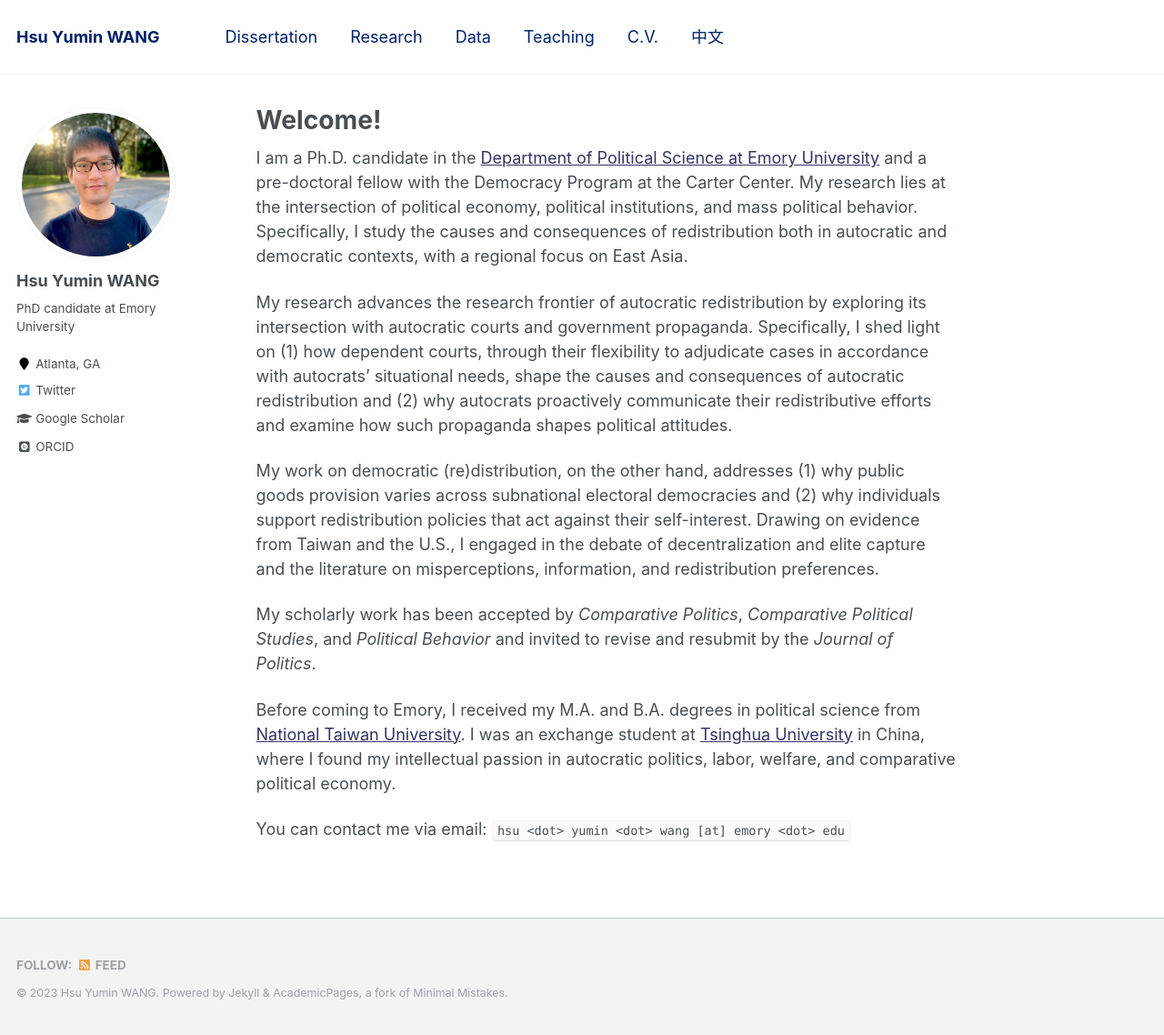
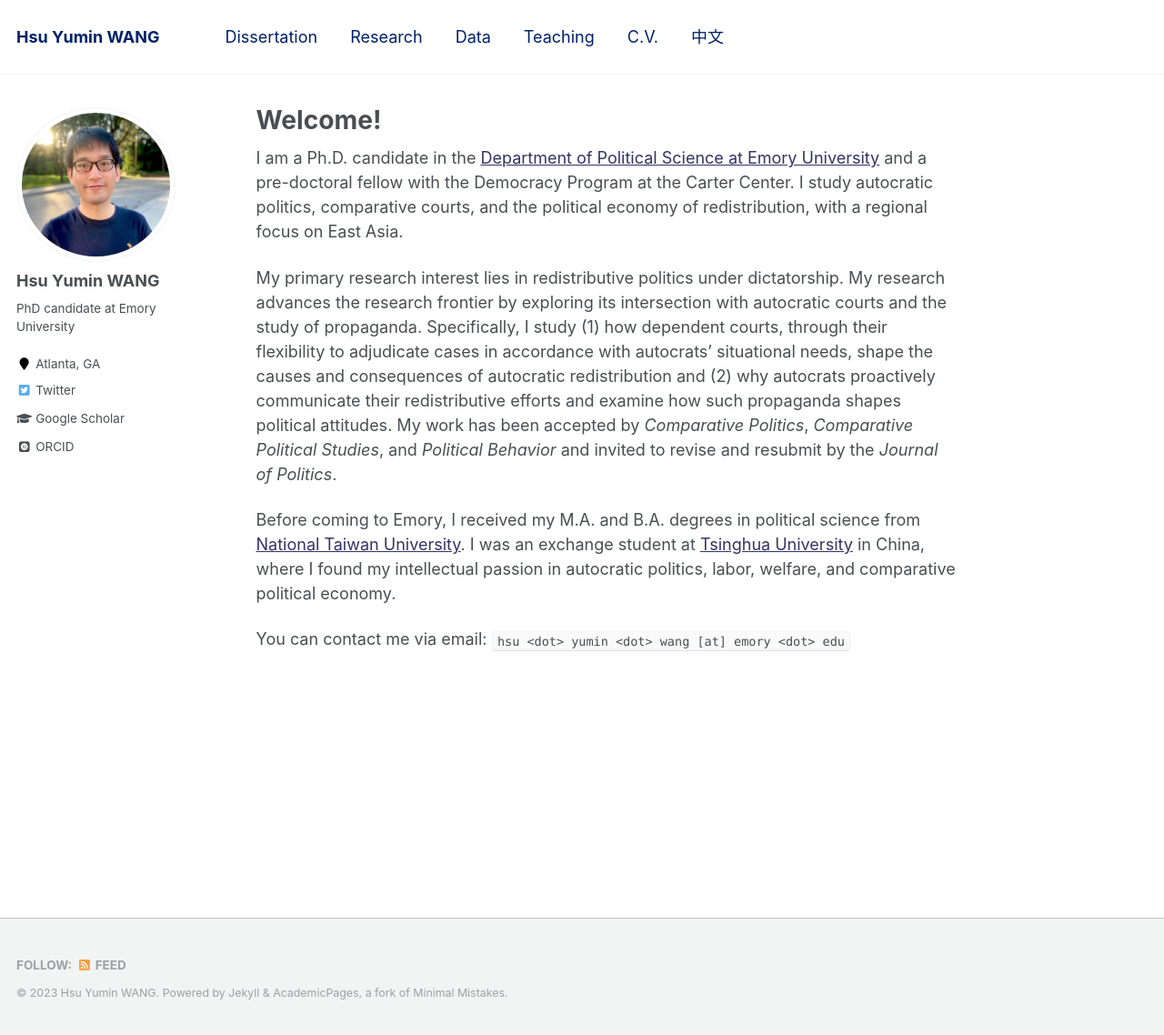
Before and after one commit to hsuyumin/hsuyumin.github.io, a Jekyll site: the page built from _pages/about.md, in a window 1280 px wide and 1138 px high. Shown: the whole window at 91% size. Built offline with Jekyll 4.4.1, drawn with Linux system fonts in a browser that asks for light colours; some web fonts are replaced.

Commit message:
Update about.md

```diff
--- a/_pages/about.md
+++ b/_pages/about.md
@@ -8,13 +8,9 @@ redirect_from:
   - /about.html
 ---
 
-I am a Ph.D. candidate in the [Department of Political Science at Emory University](http://polisci.emory.edu/home/) and a pre-doctoral fellow with the Democracy Program at the Carter Center. My research lies at the intersection of political economy, political institutions, and mass political behavior.  Specifically, I study the causes and consequences of redistribution both in autocratic and democratic contexts, with a regional focus on East Asia.
+I am a Ph.D. candidate in the [Department of Political Science at Emory University](http://polisci.emory.edu/home/) and a pre-doctoral fellow with the Democracy Program at the Carter Center. I study autocratic politics, comparative courts, and the political economy of redistribution, with a regional focus on East Asia.
 
-My research advances the research frontier of autocratic redistribution by exploring its intersection with autocratic courts and government propaganda. Specifically, I shed light on (1) how dependent courts, through their flexibility to adjudicate cases in accordance with autocrats' situational needs, shape the causes and consequences of autocratic redistribution and (2) why autocrats proactively communicate their redistributive efforts and examine how such propaganda shapes political attitudes.
-
-My work on democratic (re)distribution, on the other hand, addresses (1) why public goods provision varies across subnational electoral democracies and (2) why individuals support redistribution policies that act against their self-interest. Drawing on evidence from Taiwan and the U.S., I engaged in the debate of decentralization and elite capture and the literature on misperceptions, information, and redistribution preferences.
-
-My scholarly work has been accepted by _Comparative Politics_, _Comparative Political Studies_, and _Political Behavior_ and invited to revise and resubmit by the _Journal of Politics_.
+My primary research interest lies in redistributive politics under dictatorship. My research advances the research frontier by exploring its intersection with autocratic courts and the study of propaganda. Specifically, I study (1) how dependent courts, through their flexibility to adjudicate cases in accordance with autocrats' situational needs, shape the causes and consequences of autocratic redistribution and (2) why autocrats proactively communicate their redistributive efforts and examine how such propaganda shapes political attitudes. My work has been accepted by _Comparative Politics_, _Comparative Political Studies_, and _Political Behavior_ and invited to revise and resubmit by the _Journal of Politics_.
 
 Before coming to Emory, I received my M.A. and B.A. degrees in political science from [National Taiwan University](https://www.ntu.edu.tw/english/). I was an exchange student at [Tsinghua University](https://www.tsinghua.edu.cn/en/) in China, where I found my intellectual passion in autocratic politics, labor, welfare, and comparative political economy.
 
```
